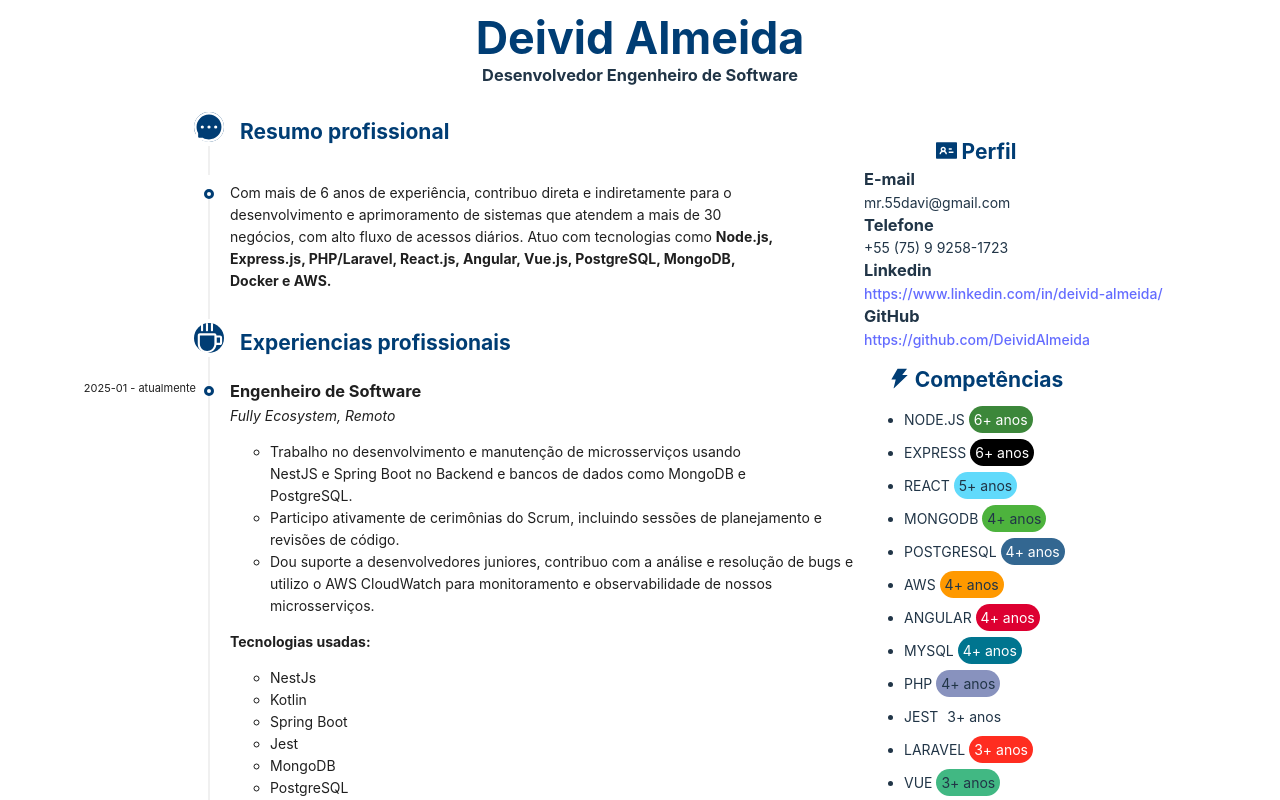
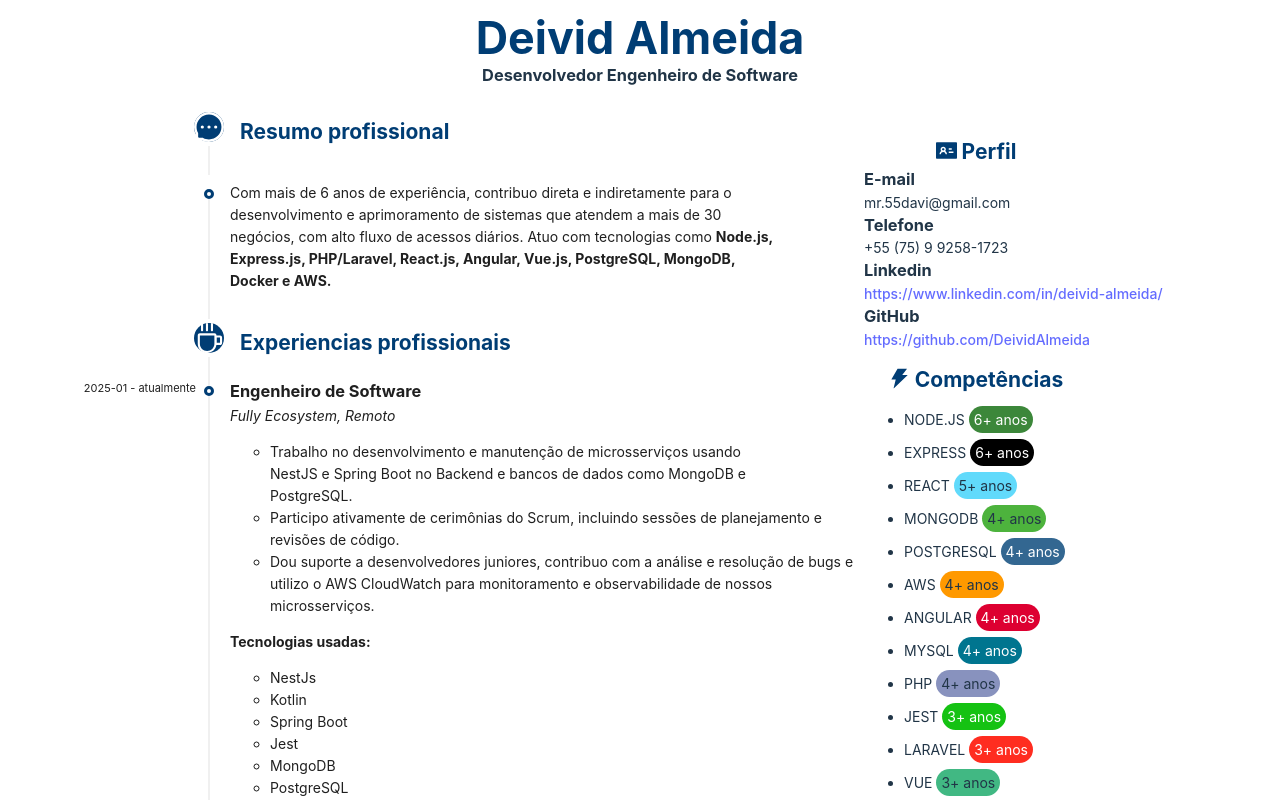
Before and after one commit to DeividAlmeida/cv, a React (Vite) app: page / in a window 1280 px wide. Shown: the top 800 px of the page. Built offline with nearby package versions, Linux system fonts and the light colour scheme.

Commit message:
Add styles for jest class

```diff
--- a/src/App.css
+++ b/src/App.css
@@ -111,3 +111,8 @@
   background-color: #00758f;
   color: #fff;
 }
+
+.jest > span {
+  background-color: #15c213;
+  color: #fff;
+}
```
